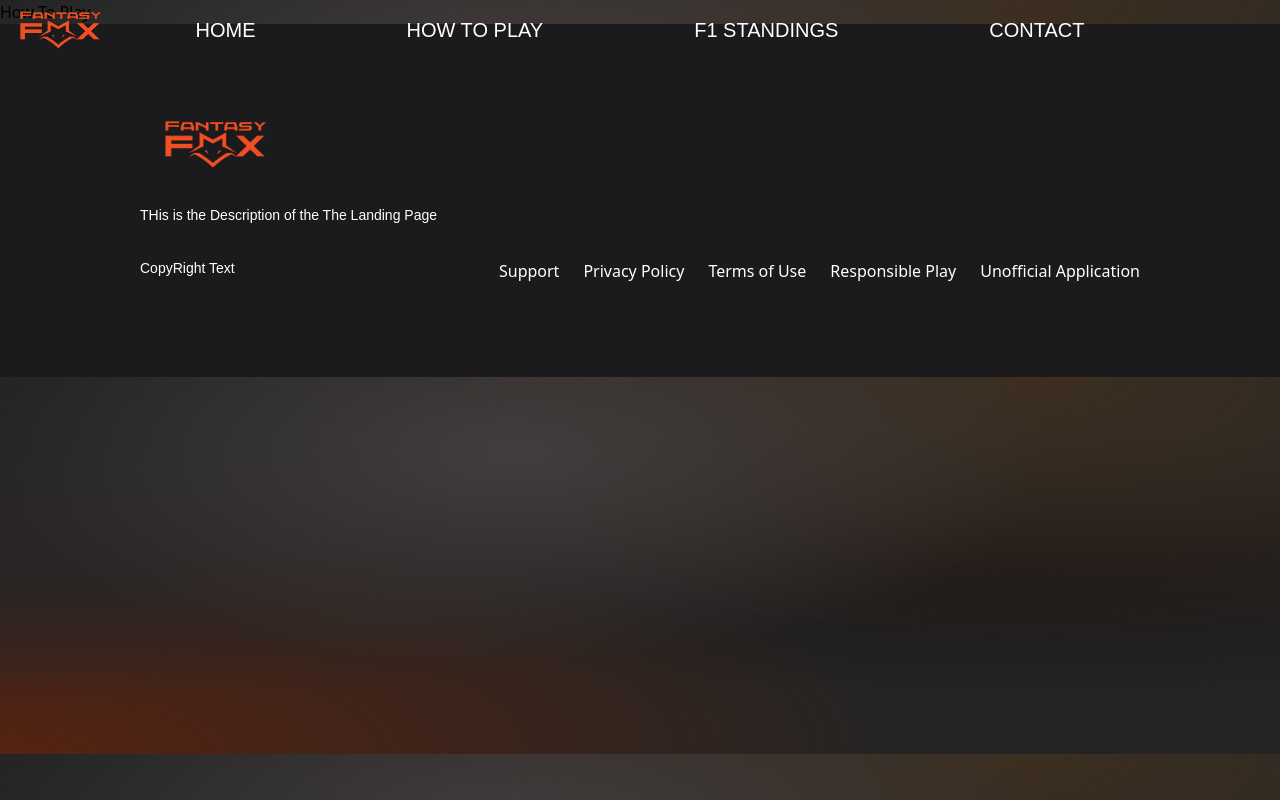
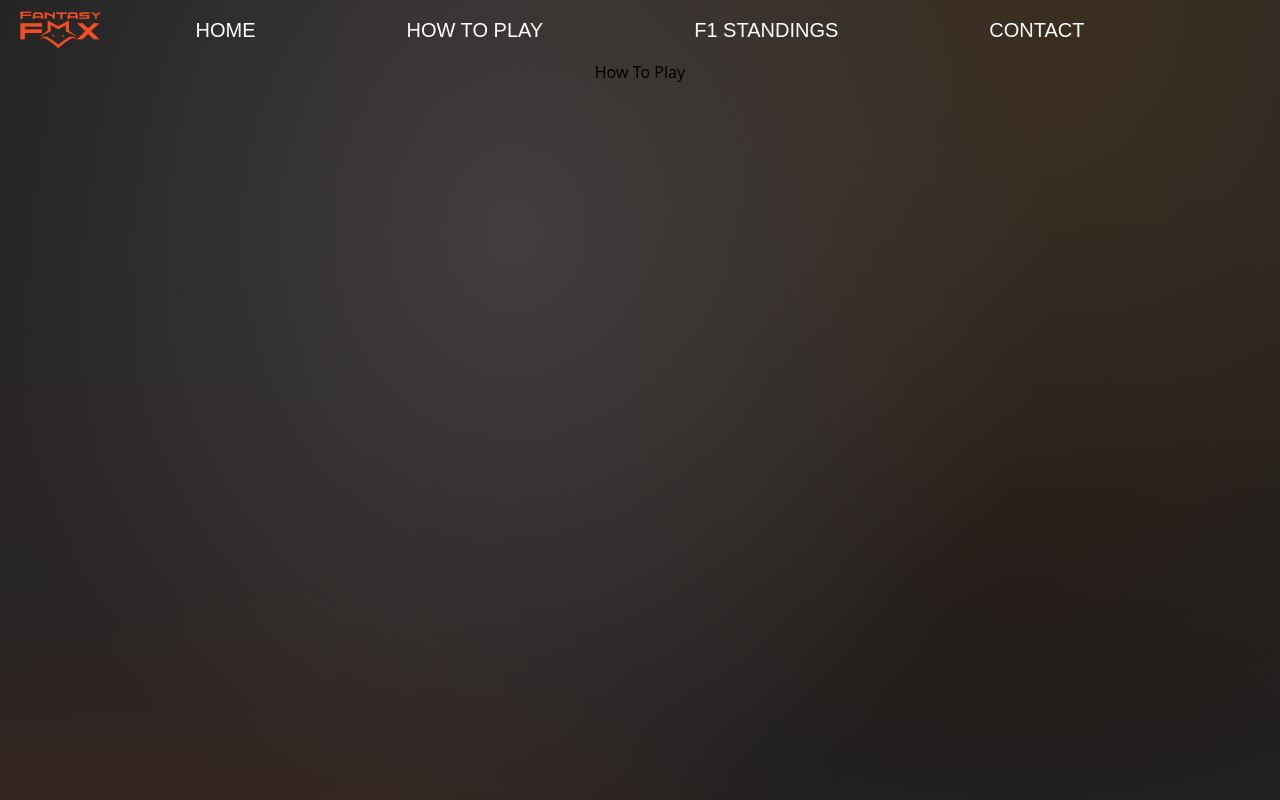
Before and after one commit to slycadelic/fantasy-fox-landing-page, a Next.js app: page /HowToPlay in a window 1280 px wide. Shown: the top 800 px of the page. Built offline with nearby package versions, Linux system fonts and the light colour scheme; a web font is replaced by a local one.

Commit message:
Fixed Layout and added references

```diff
--- a/app/Contact/page.js
+++ b/app/Contact/page.js
@@ -1,9 +1,11 @@
 import React from 'react'
 
 const page = () => {
-  return (
-    <div className=''>Under Development </div>
-  )
+    return (
+        <div className='mainContainer'>
+            Under Development
+        </div>
+    )
 }
 
 export default page
--- a/app/F1Standing/page.js
+++ b/app/F1Standing/page.js
@@ -1,9 +1,9 @@
 import React from 'react'
 
 const page = () => {
-  return (
-    <div>F1 Standing Page </div>
-  )
+    return (
+        <div className='mainContainer'>F1 Standing Page </div>
+    )
 }
 
 export default page
--- a/app/HowToPlay/page.js
+++ b/app/HowToPlay/page.js
@@ -1,9 +1,11 @@
 import React from 'react'
 
 const page = () => {
-  return (
-    <div>How To Play </div>
-  )
+    return (
+        <div className='mainContainer'>
+            How To Play
+        </div>
+    )
 }
 
 export default page
--- a/app/globals.css
+++ b/app/globals.css
@@ -31,3 +31,11 @@ h3
         radial-gradient(at 80% 50%, hsla(0, 8%, 10%, 1) 0px, transparent 50%),
         radial-gradient(at 0% 100%, hsla(16, 68%, 20%, 1) 0px, transparent 50%);
 }
+
+.mainContainer
+{
+    min-height: 100vh;
+    display: flex;
+    justify-content: center;
+    padding-top: 60px;
+}
--- a/app/layout.js
+++ b/app/layout.js
@@ -15,7 +15,9 @@ export default function RootLayout({ children }) {
         <html lang="en">
             <body className={[inter.className, ' layoutBG']}>
                 <Header />
-               <main> {children}</main>
+                <main>
+                    {children}
+                </main>
                 <Footer />
             </body>
         </html>
--- a/app/page.js
+++ b/app/page.js
@@ -9,7 +9,7 @@ import Banner from '@/components/home/Banner';
 export default function Page() {
 
     return (
-        <div className={styles.mainContainer}>
+        <div className='mainContainer'>
             <div className={styles.container}>
                 <Banner />
                 <How2Play />
--- a/babel.config.json
+++ /dev/null
@@ -1,4 +0,0 @@
-{
-    "presets": ["next/babel"],
-    "plugins": ["inline-react-svg"]
-  }
--- a/components/home/How2Play.module.css
+++ b/components/home/How2Play.module.css
@@ -5,7 +5,7 @@
 .howToPlay
 {
     width: 100%;
-    margin-top: 720px;
+    margin-top: 660px;
     padding: 20px 0;
     background-color: var(--slateGrey);
     display: flex;
--- a/components/home/LeagueFormats.js
+++ b/components/home/LeagueFormats.js
@@ -8,7 +8,7 @@ const How2Play = () => {
                 <h2>League Formats</h2>
                 <div className={styles.steps}>
                     <div className={styles.scrollContainer}>
-                        <div className={styles.step}>
+                        <div className={styles.step} >
                             <h3>Step 1</h3>
                             <p>Description of step 1</p>
                         </div>
```
Also changed, not shown: app/home.module.css (+0 -7 lines), 2 other files (tests, documents, lock files or other folders).
